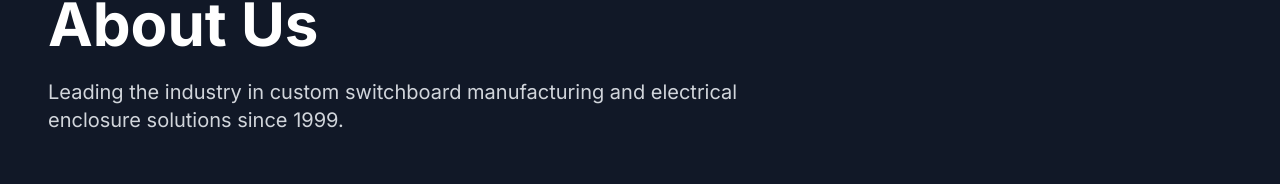
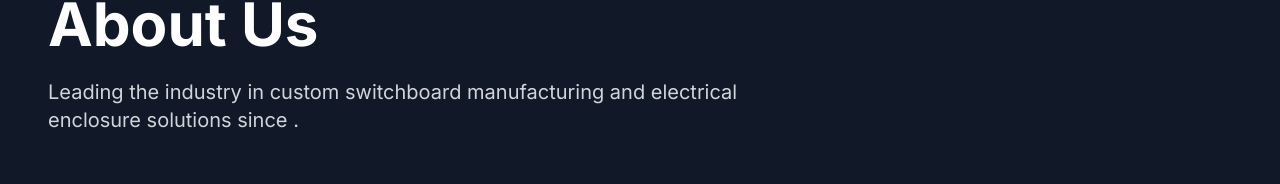
Before and after one commit to Monirul-98/VIRTUE-MAIN, a Next.js app: page /about in a window 1280 px wide. Shown: the part 235-419 px from the top of the page. Built offline with nearby package versions, Linux system fonts and the light colour scheme.

Commit message:
Virtue computer

```diff
--- a/app/(site)/about/page.tsx
+++ b/app/(site)/about/page.tsx
@@ -21,7 +21,7 @@ export default function AboutPage() {
             <h1 className="mb-6 text-5xl font-bold md:text-6xl text-white">About Us</h1>
             <p className="max-w-3xl text-xl text-gray-300">
               Leading the industry in custom switchboard manufacturing and
-              electrical enclosure solutions since 1999.
+              electrical enclosure solutions since .
             </p>
           </Reveal>
         </Container>
```
